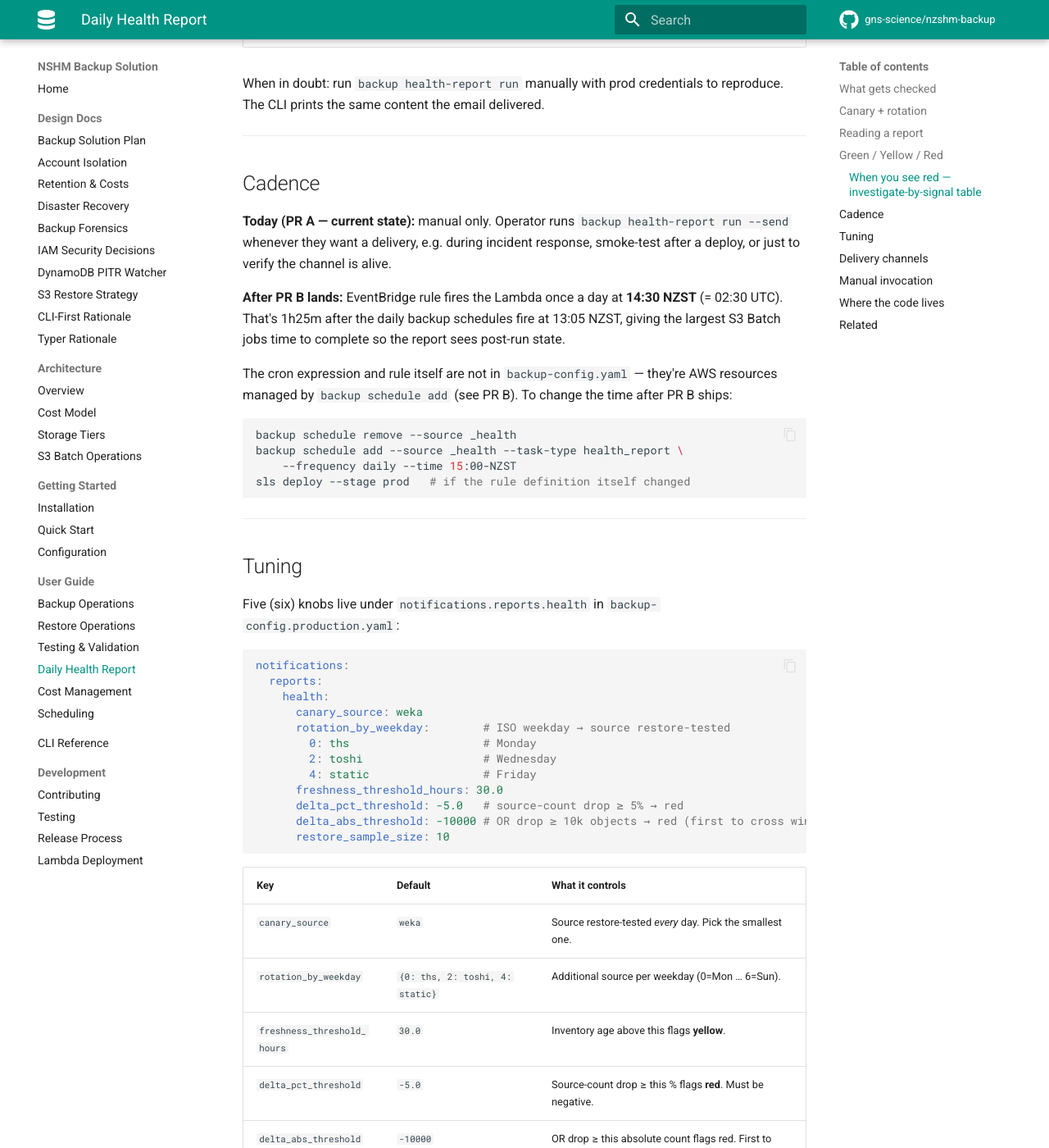
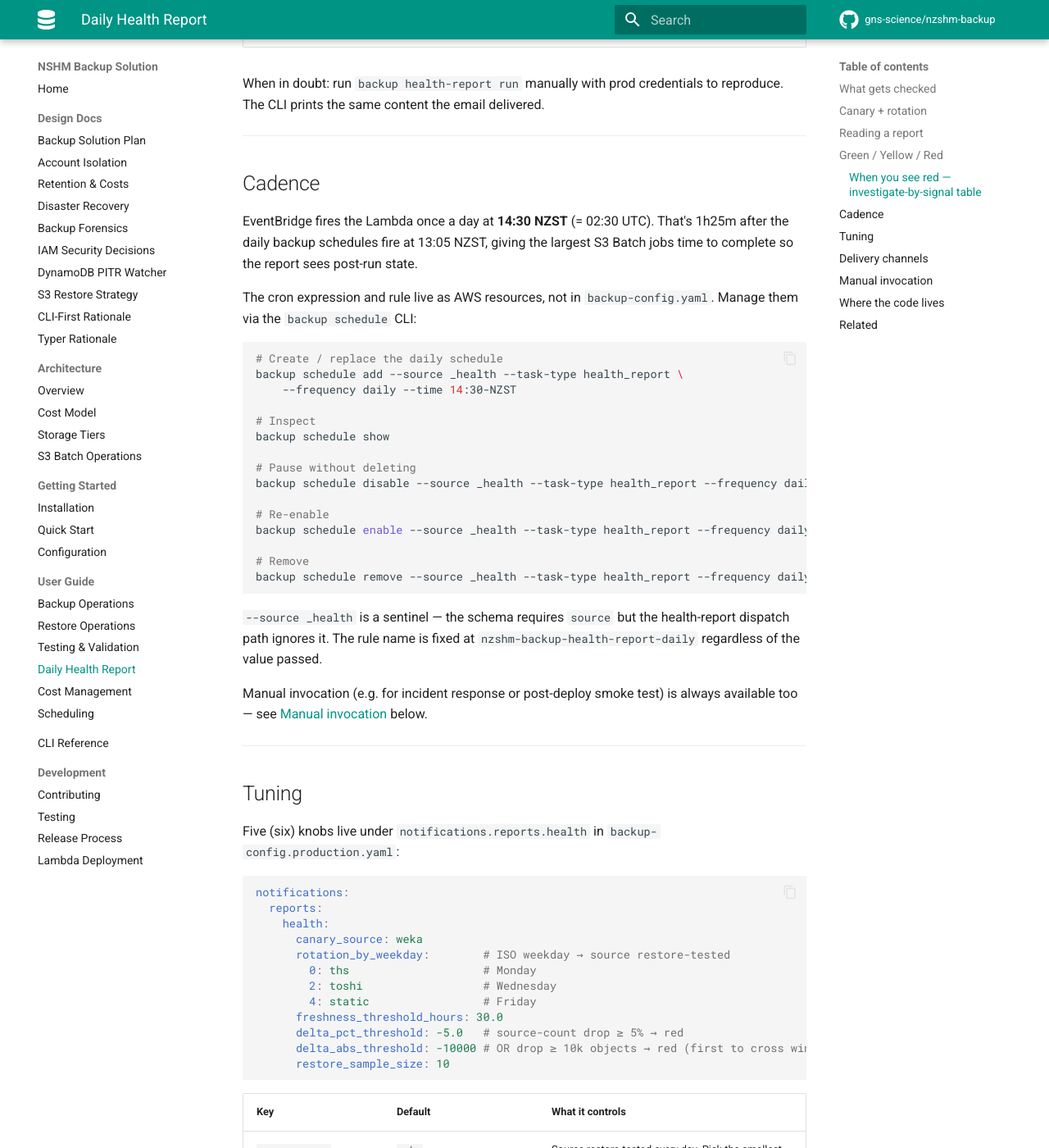
Before and after one commit to GNS-Science/aws-snapshot, an MkDocs documentation site: the page built from docs/user-guide/health-report.md, in a window 1280 px wide and 1400 px high, scrolled down 3583 px. Shown: the whole window at 82% size. Built offline with MkDocs 1.6.1 and Material for MkDocs 9.7.7, drawn with Linux system fonts in a browser that asks for light colours; comment, search, counter and statistics services are not loaded; the version menu is left out; some of the changed text lies outside the part shown.

Commit message:
docs: PR B docs — drop post-PR-B qualifiers, update ADR-005 + changelog
- user-guide/health-report.md: cadence section rewritten as fact ("fires
  daily at 14:30 NZST") rather than future tense. CLI snippets for
  add/show/enable/disable/remove using the new --task-type flag.
  Code-location table drops the "(PR B)" markers.
- how_it_works.md: ASCII diagram cleaned up ("post-PR-B" removed); the
  task_type discriminator is no longer parenthesised as future.
- CHANGELOG.md: new entry under Unreleased > Added for the
  task_type schema + handler branch + CLI flag.
- ADR-005: status moved Accepted → "Fully implemented" with the
  2026-05-22 trigger ship-date noted alongside the earlier two.

````diff
--- a/docs/user-guide/health-report.md
+++ b/docs/user-guide/health-report.md
@@ -9,7 +9,7 @@ issues that don't throw exceptions.
 | | Fast path (alarm) | Slow path (this report) |
 |---|---|---|
 | Source | CloudWatch alarm on Lambda `Errors` | Daily Lambda task |
-| Cadence | Within minutes of failure | Once per day (manual today; 14:30 NZST after PR B) |
+| Cadence | Within minutes of failure | Once per day (14:30 NZST) |
 | Catches | Hard Lambda invocation errors | Stale inventory, count drops, restore failures, PITR disabled |
 
 ---
@@ -140,26 +140,39 @@ delivered.
 
 ## Cadence
 
-**Today (PR A — current state):** manual only. Operator runs
-`backup health-report run --send` whenever they want a delivery, e.g.
-during incident response, smoke-test after a deploy, or just to verify
-the channel is alive.
+EventBridge fires the Lambda once a day at **14:30 NZST** (= 02:30 UTC).
+That's 1h25m after the daily backup schedules fire at 13:05 NZST,
+giving the largest S3 Batch jobs time to complete so the report sees
+post-run state.
 
-**After PR B lands:** EventBridge rule fires the Lambda once a day at
-**14:30 NZST** (= 02:30 UTC). That's 1h25m after the daily backup
-schedules fire at 13:05 NZST, giving the largest S3 Batch jobs time to
-complete so the report sees post-run state.
-
-The cron expression and rule itself are not in `backup-config.yaml` —
-they're AWS resources managed by `backup schedule add` (see PR B). To
-change the time after PR B ships:
+The cron expression and rule live as AWS resources, not in
+`backup-config.yaml`. Manage them via the `backup schedule` CLI:
 
 ```bash
-backup schedule remove --source _health
+# Create / replace the daily schedule
 backup schedule add --source _health --task-type health_report \
-    --frequency daily --time 15:00-NZST
-sls deploy --stage prod   # if the rule definition itself changed
+    --frequency daily --time 14:30-NZST
+
+# Inspect
+backup schedule show
+
+# Pause without deleting
+backup schedule disable --source _health --task-type health_report --frequency daily
+
+# Re-enable
+backup schedule enable --source _health --task-type health_report --frequency daily
+
+# Remove
+backup schedule remove --source _health --task-type health_report --frequency daily
 ```
+
+`--source _health` is a sentinel — the schema requires `source` but the
+health-report dispatch path ignores it. The rule name is fixed at
+`nzshm-backup-health-report-daily` regardless of the value passed.
+
+Manual invocation (e.g. for incident response or post-deploy smoke
+test) is always available too — see [Manual invocation](#manual-invocation)
+below.
 
 ---
 
@@ -266,8 +279,8 @@ Lambda's IAM role at runtime. The deployed Lambda has both.
 | Object-count delta query | `src/nzshm_backup/athena_inventory.py` (`count_delta`) |
 | Restore test reuse | `src/nzshm_backup/commands/test.py` (`restore_test_source`) |
 | AWS infrastructure (SNS topic, IAM) | `serverless.yml` (`BackupReportsTopic`) |
-| Lambda dispatch (PR B) | `src/nzshm_backup/lambda_handler.py`, `src/nzshm_backup/lambda_schema.py` |
-| EventBridge schedule (PR B) | `src/nzshm_backup/commands/schedule.py` |
+| Lambda dispatch | `src/nzshm_backup/lambda_handler.py`, `src/nzshm_backup/lambda_schema.py` |
+| EventBridge schedule CLI | `src/nzshm_backup/commands/schedule.py` (`--task-type` flag) |
 
 ---
 
````
Also changed, not shown: CHANGELOG.md (+12 -0 lines), docs/design/adr/ADR-005-weekly-health-report.md (+2 -2 lines), docs/how_it_works.md (+7 -7 lines).
